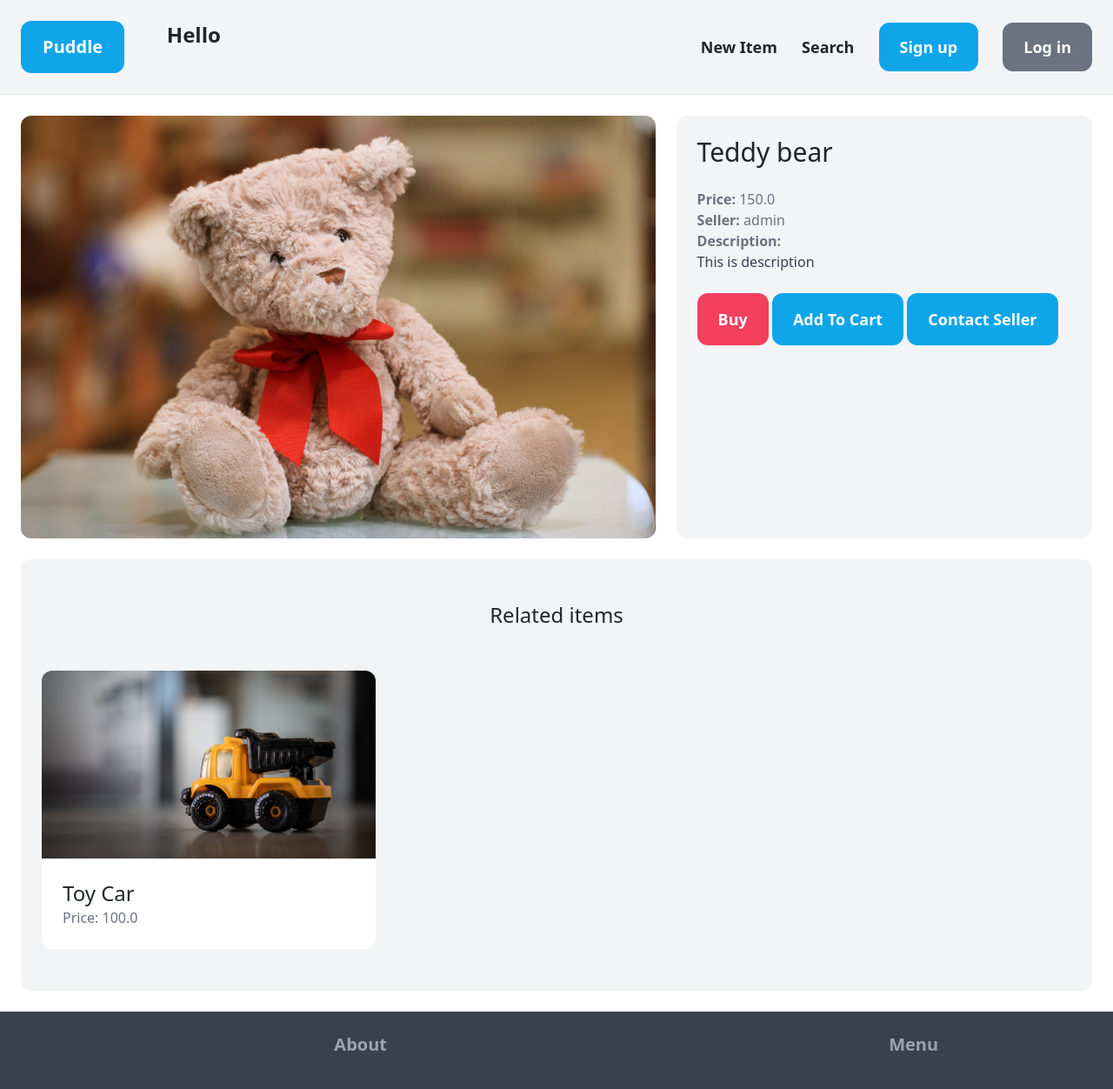
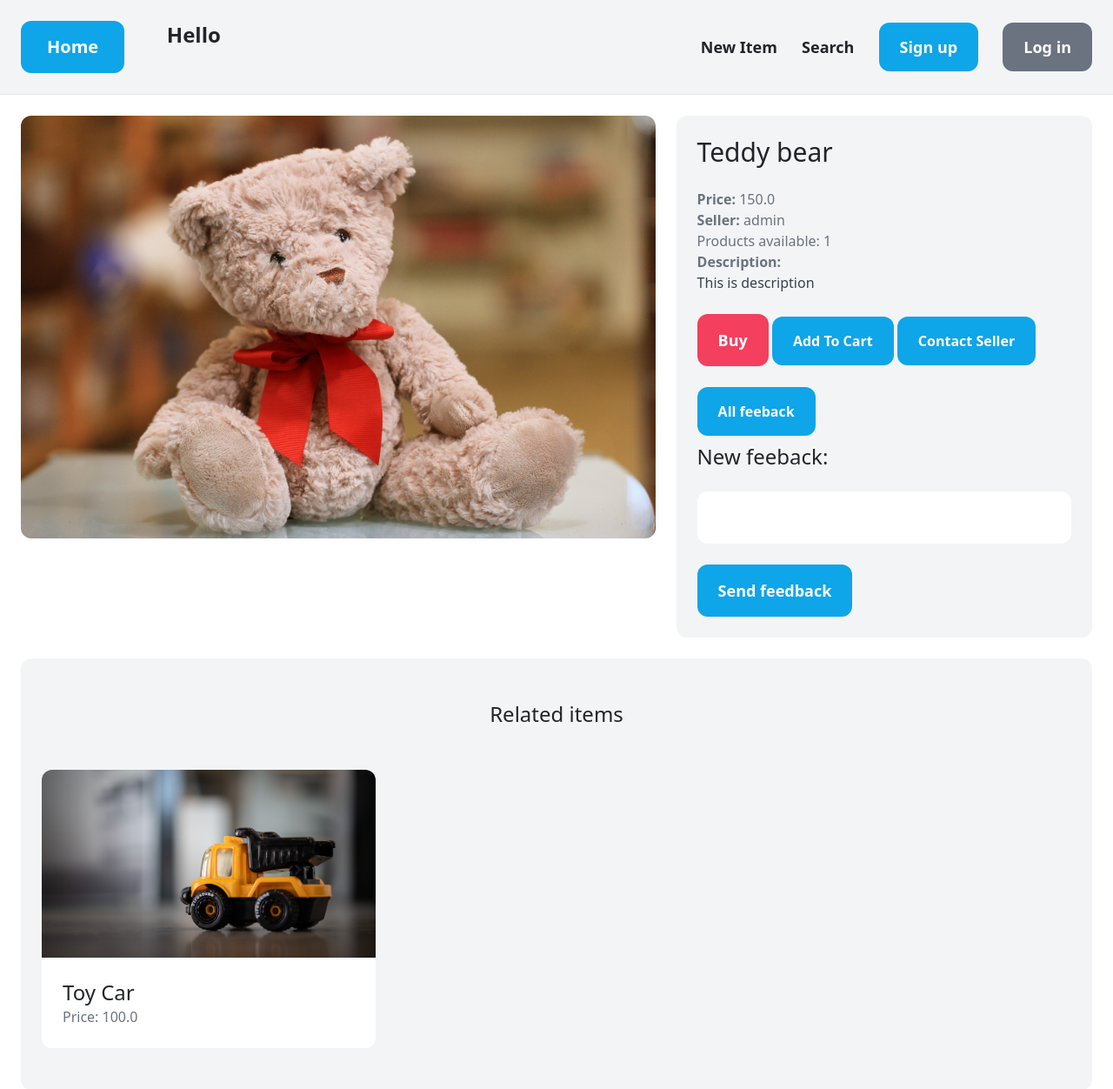
Before and after one commit to NguyenHan166/app-django-python, a Django app: page /items/1/ in a window 1280 px wide. Shown: the top 1252 px of the page at 87% size. Run offline with Django 4.2, Linux system fonts and the light colour scheme; data comes from the database, SQL or seed files in the repository; both versions use the stored data as it was after the commit; some libraries are stand-ins or nearby versions.

Commit message:
update feedback

```diff
--- a/core/templates/core/base.html
+++ b/core/templates/core/base.html
@@ -14,7 +14,7 @@
 <body >
     <nav class="py-6 px-6 flex bg-gray-100 justify-between items-center border-b border-grey-200">
         <div class="grid grid-cols-2 gap-2 space-x-6 w-1/5">
-            <div><a href="/" class="px-3 py-3 bg-sky-500 text-center text-white rounded-xl d-block text-xl font-semibold">Puddle</a></div>
+            <div><a href="/" class="px-3 py-3 bg-sky-500 text-center text-white rounded-xl d-block text-xl font-semibold">Home</a></div>
             <p class="font-semibold text-center text-2xl block">Hello {{ request.user.username }}</p>
         </div>
 
--- a/dashboard/templates/dashboard/detailorder.html
+++ b/dashboard/templates/dashboard/detailorder.html
@@ -19,6 +19,11 @@
                 <div class="mb-3">
                     <label class="inline-block mb-2">Client Email</label> </br>
                     <input type="text" value="{{ order.buyer.email }}" readonly="readonly" name="" id="" class="w-full p-2 rounded-xl">
+                </div>
+
+                <div class="mb-3">
+                    <label class="inline-block mb-2">Quantity</label> </br>
+                    <input type="text" value="{{ order.quantity }}" readonly="readonly" name="" id="" class="w-full p-2 rounded-xl">
                 </div>
 
                 <div class="mb-3">
--- a/item/admin.py
+++ b/item/admin.py
@@ -1,5 +1,5 @@
 from django.contrib import admin
-from .models import Category,Item,Cart , Orders
+from .models import Category,Item,Cart , Orders,Feedback
 
 # Register your models here.
 
@@ -7,3 +7,4 @@ admin.site.register(Category)
 admin.site.register(Item)
 admin.site.register(Cart)
 admin.site.register(Orders)
+admin.site.register(Feedback)
--- a/item/forms.py
+++ b/item/forms.py
@@ -7,7 +7,7 @@ INPUT_CLASSES = 'w-full py-4 px-6 rounded-xl border'
 class NewItemForm(forms.ModelForm):
     class Meta:
         model = Item
-        fields = ('category', 'name', 'description', 'price', 'image')
+        fields = ('category', 'name', 'description', 'remaining_quantity' ,'price', 'image')
         widgets = {
             'category': forms.Select(attrs={
                 'class': INPUT_CLASSES
@@ -16,6 +16,9 @@ class NewItemForm(forms.ModelForm):
                 'class': INPUT_CLASSES
             }),
             'description': forms.Textarea(attrs={
+                'class': INPUT_CLASSES
+            }),
+            'remaining_quantity' : forms.NumberInput(attrs={
                 'class': INPUT_CLASSES
             }),
             'price': forms.TextInput(attrs={
@@ -30,12 +33,15 @@ class NewItemForm(forms.ModelForm):
 class EditItemForm(forms.ModelForm):
     class Meta:
         model = Item
-        fields = ('name', 'description', 'price', 'image', 'is_sold')
+        fields = ('name', 'description','remaining_quantity', 'price', 'image', 'is_sold')
         widgets = {
             'name': forms.TextInput(attrs={
                 'class': INPUT_CLASSES
             }),
             'description': forms.Textarea(attrs={
+                'class': INPUT_CLASSES
+            }),
+            'remaining_quantity' : forms.NumberInput(attrs={
                 'class': INPUT_CLASSES
             }),
             'price': forms.TextInput(attrs={
@@ -56,7 +62,7 @@ class OrdersForm(forms.ModelForm):
 
     class Meta:
         model = Orders
-        fields = ('phonenumber', 'address' ,'payment')
+        fields = ('phonenumber', 'address' ,'quantity','payment')
         widgets = {
             'phonenumber': forms.TextInput(attrs={
                 'class': INPUT_CLASSES
@@ -64,6 +70,9 @@ class OrdersForm(forms.ModelForm):
             'address': forms.Textarea(attrs={
                 'class': INPUT_CLASSES
             }),
+            'quantity': forms.NumberInput(attrs={
+                'class': INPUT_CLASSES
+            }),
         }
     def __init__(self, *args, **kwargs):
         super(OrdersForm, self).__init__(*args, **kwargs)
--- a/item/models.py
+++ b/item/models.py
@@ -24,6 +24,7 @@ class Item(models.Model):
     # Biểu thị quan hệ giũa User và item , mỗi khi xóa 1 user thì sẽ xóa các item liên quan đến user đó
     created_by = models.ForeignKey(User , related_name='items',on_delete=models.CASCADE)
     created_at = models.DateTimeField(auto_now_add=True)
+    remaining_quantity = models.IntegerField(default=1)
 
     def __str__(self):
         return self.name
@@ -40,8 +41,20 @@ class Orders(models.Model):
     address = models.CharField(max_length=1000 , default='')
     payment = models.CharField(max_length=50,default='cash')
     time_order = models.DateTimeField(auto_now_add=True)
+    quantity = models.IntegerField(default=1)
 
     class Meta:
         ordering = ('buyer',)
     def __str__(self):
         return 'Order of ' + self.buyer.username
+
+class Feedback(models.Model):
+    content = models.CharField(max_length=10000000 , default='')
+    item = models.ForeignKey(Item, related_name='feedback' , on_delete=models.CASCADE)
+    user = models.ForeignKey(User, related_name='feedback',on_delete=models.CASCADE)
+    created_at = models.DateTimeField(auto_now_add=True)
+
+    class Meta:
+        ordering = ('created_at',)
+    def __str__(self):
+        return 'Feedback from '+ self.user.username + ' to ' + self.item.name
--- a/item/templates/item/detail.html
+++ b/item/templates/item/detail.html
@@ -63,6 +63,7 @@
         <h1 class="mb-6 text-3xl">{{ item.name }}</h1>
         <p class="text-gray-500"><strong>Price:</strong> {{ item.price }}</p>
         <p class="text-gray-500"><strong>Seller:</strong> {{ item.created_by.username}}</p>
+        <p class="text-gray-500">Products available: {{ item.remaining_quantity }}</p>
 
         {% if item.description %}
         <p class="text-gray-700">
@@ -81,13 +82,20 @@
                 <a href="{% url 'item:delete' item.id %}"
                     class="inline-block mt-6 py-3 px-6 text-lg font-semibold bg-red-500 text-white rounded-xl">Delete
                 </a>
+                <a href="{% url 'item:feedback' item.id %}" class ="inline-block mt-6 px-6 py-3 font-semibold bg-sky-500 text-white rounded-xl hover:bg-sky-600">All feeback</a>
             </div>
         {%else%}
             <a href="{% url 'item:buy' item.id %}" class ="inline-block mt-6 px-6 py-3 text-lg font-semibold bg-rose-500 text-white rounded-xl hover:bg-rose-600">Buy</a>
             {% csrf_token %}
-            <button data-item-id ="{{ item.id }}" class ="add-to-cart inline-block mt-6 px-6 py-3 text-lg font-semibold bg-sky-500 text-white rounded-xl hover:bg-sky-600">Add To Cart</button>
+            <button data-item-id ="{{ item.id }}" class ="add-to-cart inline-block mt-6 px-6 py-3 font-semibold bg-sky-500 text-white rounded-xl hover:bg-sky-600">Add To Cart</button>
             <div id="snackbar" class="bg-sky-500">Add to cart successfully!</div>
-            <a href="{% url 'conversation:new' item.id %}" class ="inline-block mt-6 px-6 py-3 text-lg font-semibold bg-sky-500 text-white rounded-xl hover:bg-sky-600">Contact Seller</a>
+            <a href="{% url 'conversation:new' item.id %}" class ="inline-block mt-6 px-6 py-3 font-semibold bg-sky-500 text-white rounded-xl hover:bg-sky-600">Contact Seller</a>
+            <a href="{% url 'item:feedback' item.id %}" class ="inline-block mt-6 px-6 py-3 font-semibold bg-sky-500 text-white rounded-xl hover:bg-sky-600">All feeback</a>
+            <form action="{% url 'item:newfeedback' item.id %}">
+              <label for="feedback_content" class="text-2xl mt-2">New feeback:</label>
+              <input type="text" name="feedback_content" class="inline-block mt-6 px-6 py-3 text-lg font-semibold border-black rounded-xl w-full">
+              <button type="submit" class="mt-6 px-6 py-3 text-lg font-semibold bg-sky-500 text-white rounded-xl hover:bg-sky-600">Send feedback</button>
+            </form>
         {%endif%}
 
     </div>
--- a/item/urls.py
+++ b/item/urls.py
@@ -14,5 +14,7 @@ urlpatterns = [
     path('<int:pk>/edit/' , views.edit , name = 'edit'),
     path('' , views.items , name = 'items'),
     path('<int:pk>/buy/' , views.buy , name = 'buy'),
+    path('<int:pk>/newfeedback/' , views.newFeedback , name = 'newfeedback'),
+    path('<int:pk>/feedback/' , views.allFeedback , name = 'feedback'),
 
 ]
--- a/item/views.py
+++ b/item/views.py
@@ -6,7 +6,7 @@ from django.contrib.auth.models import User
 from django.views.decorators.cache import never_cache
 
 from profiles.models import UserProfile
-from .models import Category, Item , Cart ,Orders
+from .models import Category, Item , Cart ,Orders , Feedback
 from .forms import EditItemForm, NewItemForm , OrdersForm
 # Create your views here.
 
@@ -103,7 +103,6 @@ def cart(request):
 @login_required
 def addCart(request , pk):
     item = Item.objects.get(pk=pk)
-    page = request.GET.get('page' ,'')
     print(request.user)
     cart = Cart.objects.filter(user=request.user)
     if not cart.exists():
@@ -112,8 +111,6 @@ def addCart(request , pk):
     cart = Cart.objects.filter(user=request.user)[0]
     cart.items.add(item)
     cart.save()
-    if page != '':
-        return redirect("/items/" + str(pk))
     return redirect('/')
 
 @login_required
@@ -183,3 +180,25 @@ def buy(request, pk):
         'user': user,
         'item': item,
     })
+
+# feedback
+
+def newFeedback(request , pk):
+    item = Item.objects.get(pk=pk)
+    feedback_content = request.GET.get('feedback_content')
+    # feedback = Feedback.objects.create(user=request.user , item=item,con)
+    feedback = Feedback.objects.create(user=request.user , item=item,content=feedback_content)
+    feedback.save()
+    return redirect('item:feedback', pk=pk)
+
+def allFeedback(request,pk):
+    item = Item.objects.get(pk=pk)
+    feedbacks = list(Feedback.objects.filter(item=item))
+
+    if len(feedbacks) != 0:
+        feedbacks = sorted(feedbacks, key=lambda x : x.created_at , reverse=True)
+
+    return render(request, 'item/feedback.html' , {
+        'item' : item,
+        'feedbacks' : feedbacks
+    })
```
Also changed, not shown: core/templates/core/index.html (+6 -2 lines), item/templates/item/feedback.html (added, +37 -0 lines), db.sqlite3, item/migrations/0013_orders_quantity.py (added), item/migrations/0014_feedback.py (added), item/migrations/0015_alter_feedback_options_item_remaining_quantity.py (added).
